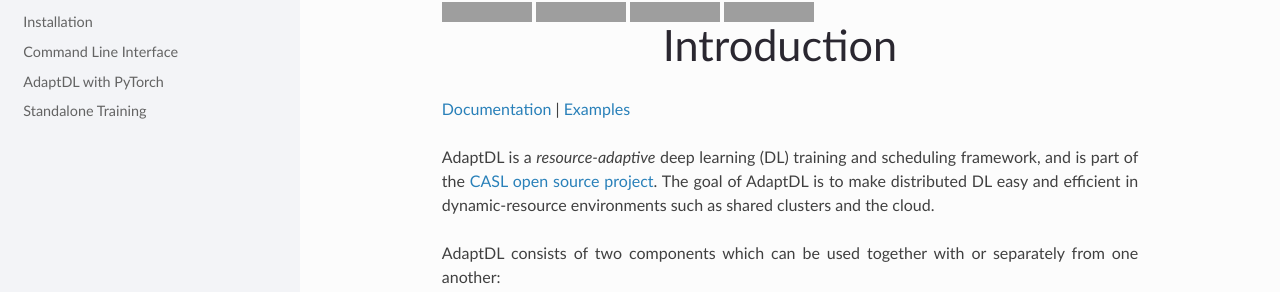
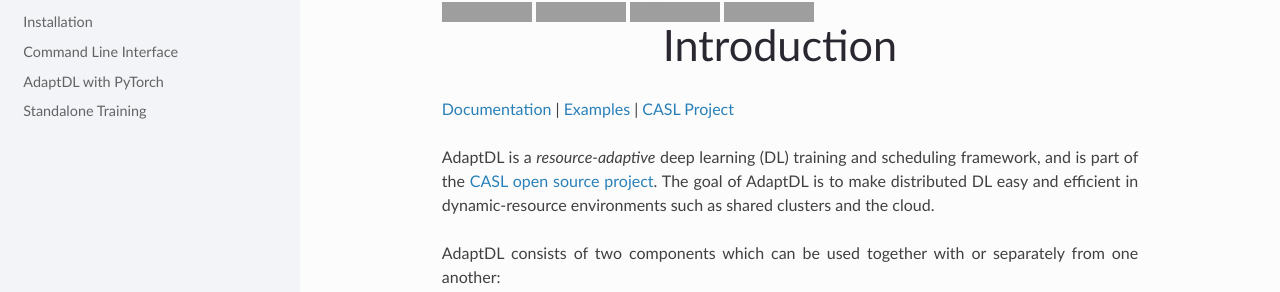
Before and after one commit to petuum/adaptdl, a Sphinx documentation site: the page built from docs/README.rst, in a window 1280 px wide and 900 px high, cut to the strip 239-531 px from the top of the window. Built offline with Sphinx 7.4.7 and the Read the Docs theme 2.0.0, drawn with Linux system fonts in a browser that asks for light colours; pages that are not in the unit, such as notebooks, are missing from menus; grey boxes are pictures that could not be loaded.

Commit message:
Update README.rst

```diff
--- a/docs/README.rst
+++ b/docs/README.rst
@@ -17,7 +17,8 @@
 ------------
 
 `Documentation <https://adaptdl.readthedocs.org>`_ |
-`Examples <https://github.com/petuum/adaptdl/tree/master/examples>`_
+`Examples <https://github.com/petuum/adaptdl/tree/master/examples>`_ |
+`CASL Project <https://www.casl-project.ai>`_
 
 .. include-start-after
 
```
